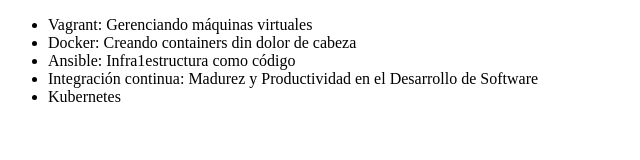
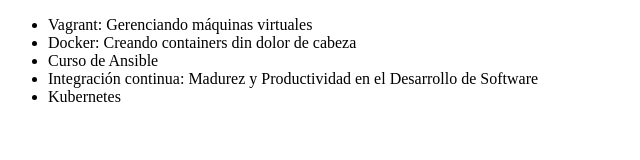
Before and after one commit to JosePalma19/alura-git, a plain HTML site: page index.html in a window 1280 px wide. Shown: the whole page, without its empty margins (0-640 px from the left). Drawn offline with Linux system fonts and the light colour scheme.

Commit message:
Revert "cambiando el nombre del curso de Ansible"
This reverts commit 6c97e16b2dbf99f44307a56c14c90a18f60f6d6c.

```diff
--- a/index.html
+++ b/index.html
@@ -8,7 +8,7 @@
      <ul>
          <li>Vagrant: Gerenciando máquinas virtuales</li>
          <li> Docker: Creando containers din dolor de cabeza </li>
-         <li>Ansible: Infra1estructura como código</li>
+         <li>Curso de Ansible</li>
          <li> Integración continua: Madurez y Productividad en el Desarrollo de Software</li>
          <li>Kubernetes</li>
      </ul>
```
